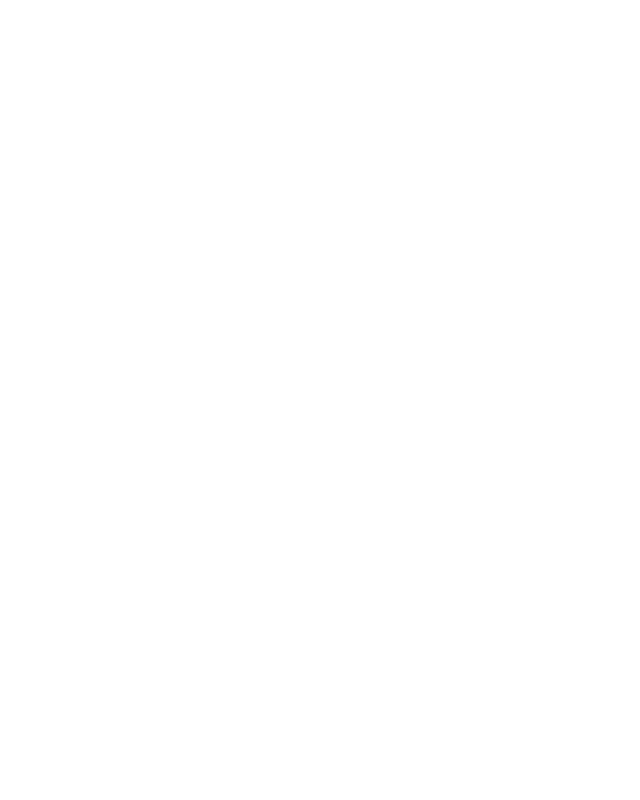
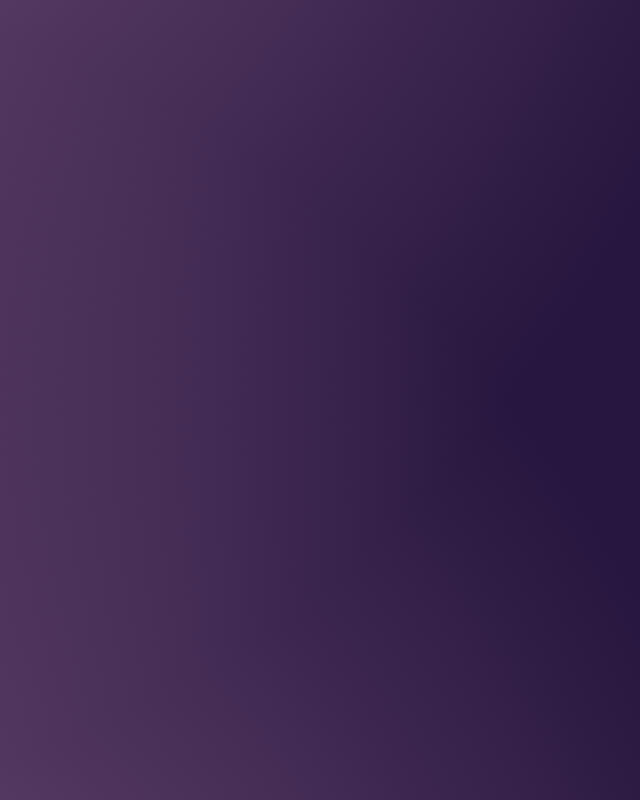
Before and after one commit to acmucsd-projects/acm-kahoot, a React (Create React App) app in the folder frontend/: page / in a window 1280 px wide. Shown: the whole page, without its empty margins (531-1171 px from the left). Built offline with nearby package versions, Linux system fonts and the light colour scheme.

Commit message:
Add Sass. Add global app styles & constants.

```diff
--- a/frontend/src/containers/App.js
+++ b/frontend/src/containers/App.js
@@ -1,9 +1,10 @@
 import React from 'react';
-import '../styles/App.css';
+
+import '../styles/App.scss';
 
 function App() {
   return (
-    <div className="App">
+    <div className='App glow'>
 
     </div>
   );
--- a/frontend/src/index.js
+++ b/frontend/src/index.js
@@ -3,7 +3,7 @@
 import { Provider } from 'react-redux';
 
 import { store } from './store/store';
-import './styles/index.css';
+import './styles/index.scss';
 import App from './containers/App';
 import * as serviceWorker from './serviceWorker';
 
--- a/frontend/src/styles/App.css
+++ /dev/null
@@ -1,3 +0,0 @@
-.App {
-  text-align: center;
-}
--- /dev/null
+++ b/frontend/src/styles/App.scss
@@ -0,0 +1,41 @@
+@import 'colors';
+@import 'fonts';
+
+* {
+  box-sizing: border-box;
+}
+
+.App {
+  position: absolute;
+  left: 0;
+  top: 0;
+  width: 100%;
+  height: 100vh;
+  padding: 1vw 2vw;
+  overflow: hidden;
+  text-align: center;
+  font-family: $font-text;
+  font-size: 2.3rem;
+  color: $white;
+  background-color: $purple-very-dark;
+  background-image: $grad-purple;
+  background-position: 0% 50%;
+  background-size: 250% 250%;
+}
+
+.App.glow {
+  background-image: $grad-purple-rad;
+  animation: glow-effect 24s ease-in-out infinite;
+}
+
+@keyframes glow-effect {
+  0% {
+    background-position: 0% 50%;
+  }
+  50% {
+    background-position: 100% 50%;
+  }
+  100% {
+    background-position: 0% 50%;
+  }
+}
--- /dev/null
+++ b/frontend/src/styles/_colors.scss
@@ -0,0 +1,29 @@
+/* Colors */
+$white:             #ffffff;
+$black:             #000000;
+$gray-very-light:   #e0e0e0;
+$gray-light:        #b0b0b0;
+$gray:              #808080;
+$gray-dark:         #606060;
+$gray-very-dark:    #404040;
+$purple-light:      #b76cfd;
+$purple:            #7700a6;
+$purple-very-dark:  #27163f;
+$magenta:           #c20292;
+$red:               #ff0000;
+$green:             #7fff00;
+$neon:              #defe47;
+$neon-a-1:          adjust-color($neon, $alpha: -0.2);
+$orange:            #f9bd25;
+$orange-a-1:        adjust-color($orange, $alpha: -0.25);
+$blue:              #2de2e6;
+$blue-a-1:          adjust-color($blue, $alpha: -0.25);
+$pink:              #ff1493;
+$pink-a-1:          adjust-color($pink, $alpha: -0.25);
+$aqua:              #16ffbd;
+$aqua-a-1:          adjust-color($aqua, $alpha: -0.25);
+/* Gradients */
+$grad-blue:   linear-gradient(0deg, #7f5a83, #0d324d 75%);
+$grad-purple: linear-gradient(0deg, #7f5a83, #27163f 50%);
+$grad-purple-rad: radial-gradient(ellipse at top, #7f5a83, transparent 50%),
+  radial-gradient(ellipse at bottom, #7f5a83, #27163f 50%);
--- /dev/null
+++ b/frontend/src/styles/_fonts.scss
@@ -0,0 +1,2 @@
+$font-header: 'Roboto Condensed', Helvetica, Arial, sans-serif;
+$font-text: 'Source Sans Pro', Helvetica, Arial, sans-serif;
--- a/frontend/src/styles/index.css
+++ b/frontend/src/styles/index.scss
@@ -1,3 +1,6 @@
+@import url('https://fonts.googleapis.com/css2?family=Source+Sans+Pro&display=swap');
+@import url('https://fonts.googleapis.com/css2?family=Roboto+Condensed&display=swap');
+
 body {
   margin: 0;
   font-family: -apple-system, BlinkMacSystemFont, 'Segoe UI', 'Roboto', 'Oxygen',
```
